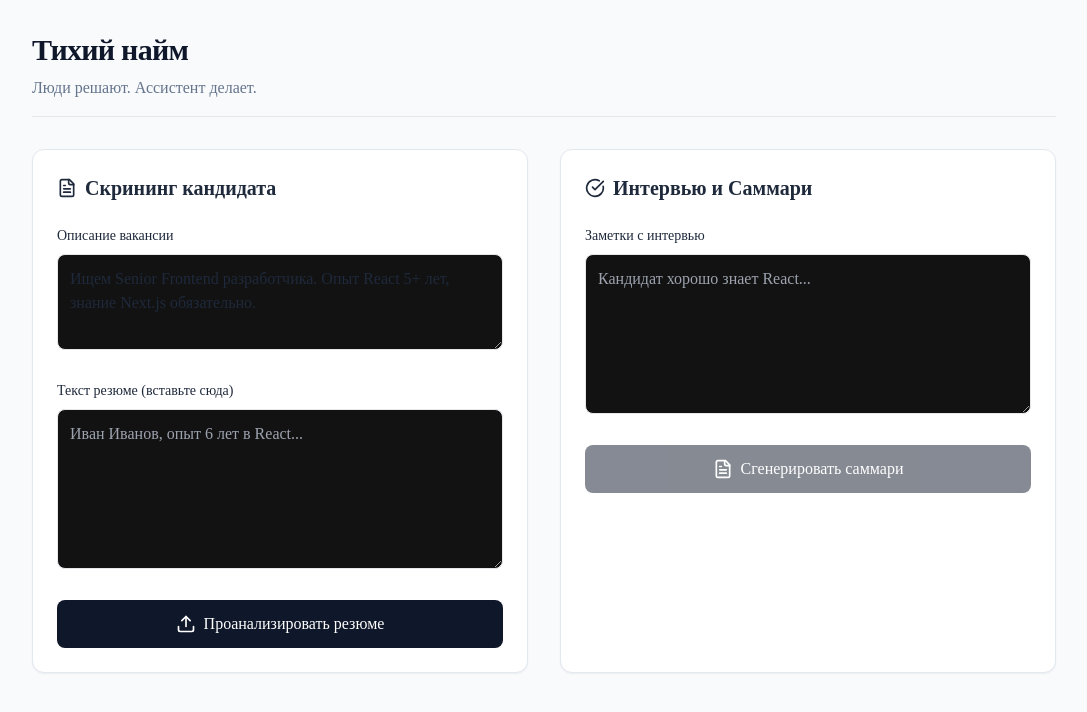
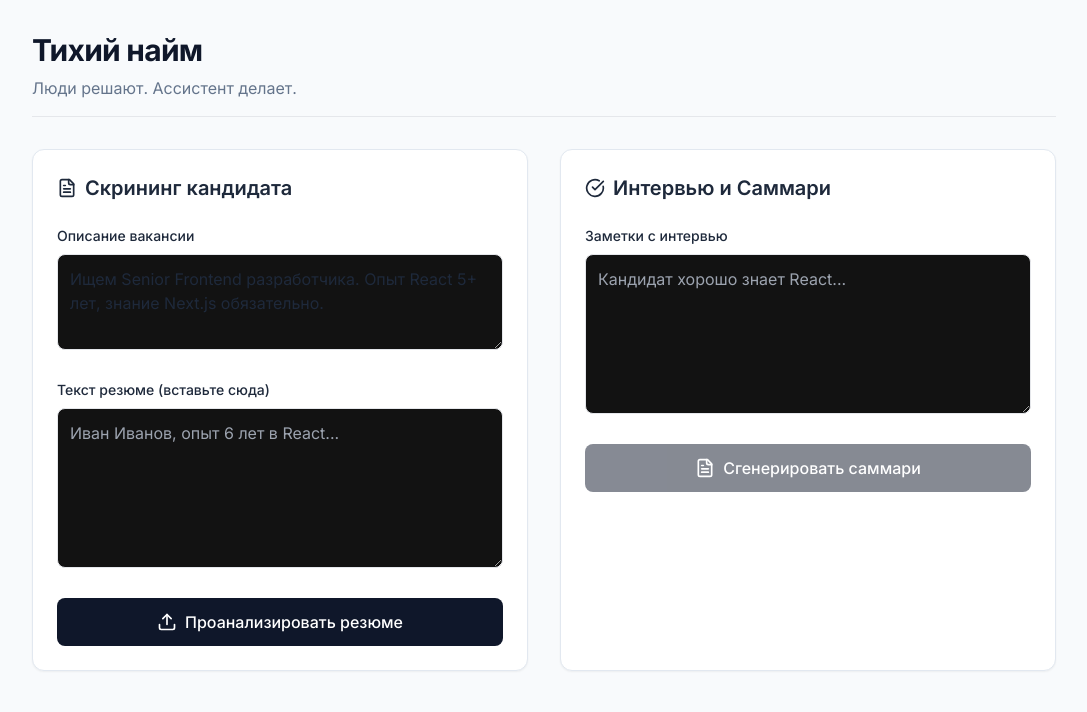
Before and after one commit to kolaneskazu556-afk/tihiy-naim-mvp, a Next.js app: page / in a window 1280 px wide. Shown: the top 712 px of the page, without its empty margins (96-1183 px from the left). Built offline with nearby package versions, Linux system fonts and the light colour scheme.

Commit message:
Update layout.tsx

```diff
--- a/app/layout.tsx
+++ b/app/layout.tsx
@@ -1,18 +1,18 @@
-import './globals.css';
+import type { Metadata } from "next";
+import { Inter } from "next/font/google";
+import "./globals.css";
 
-export const metadata = {
-  title: 'Тихий найм',
-  description: 'AI-рекрутер для компаний без HR-отдела',
+const inter = Inter({ subsets: ["latin", "cyrillic"], variable: "--font-inter" });
+
+export const metadata: Metadata = {
+  title: "Тихий найм",
+  description: "Люди решают. Ассистент делает.",
 };
 
-export default function RootLayout({
-  children,
-}: {
-  children: React.ReactNode;
-}) {
+export default function RootLayout({ children }: { children: React.ReactNode }) {
   return (
     <html lang="ru">
-      <body>{children}</body>
+      <body className={`${inter.variable} font-sans antialiased min-h-screen`}>{children}</body>
     </html>
   );
 }
```
